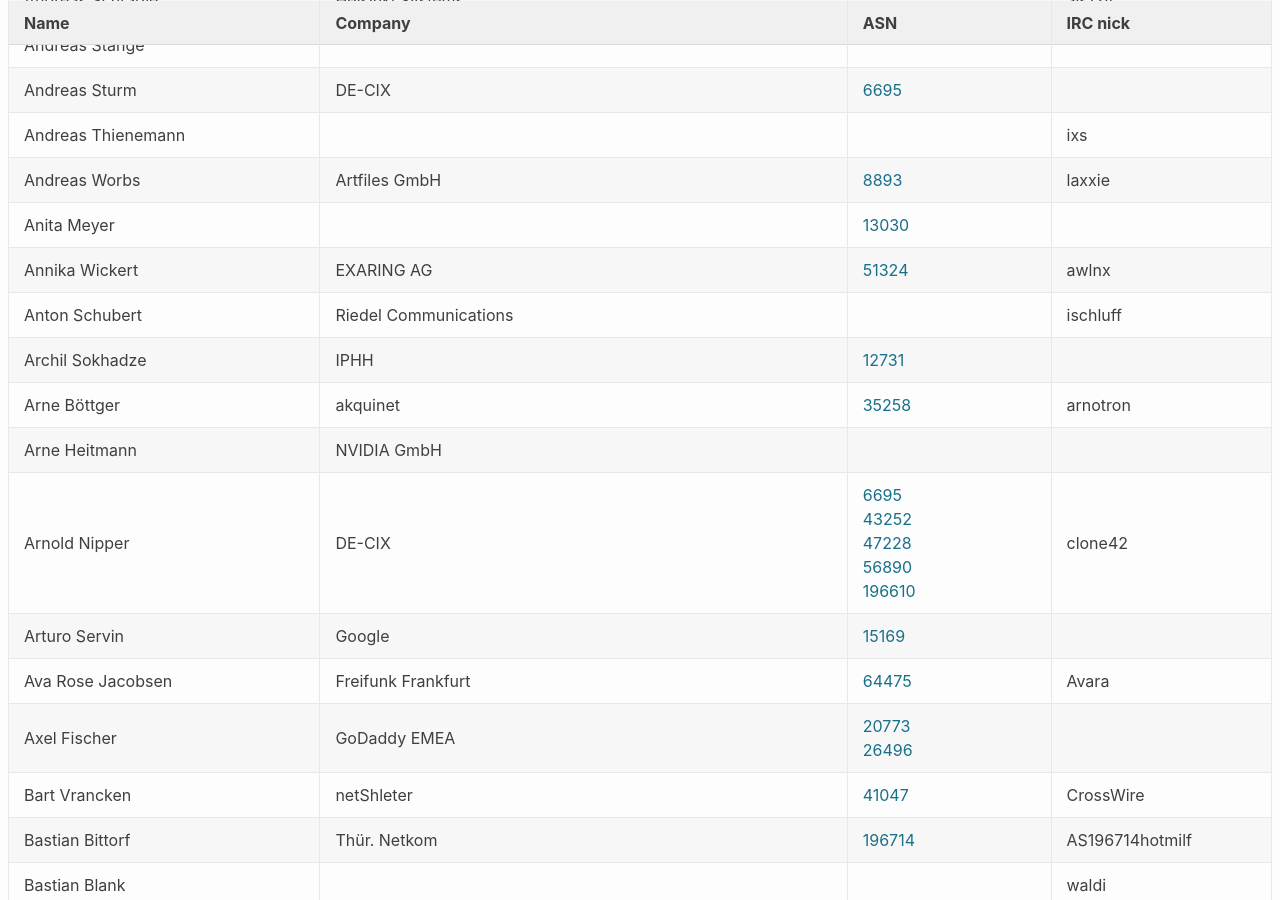
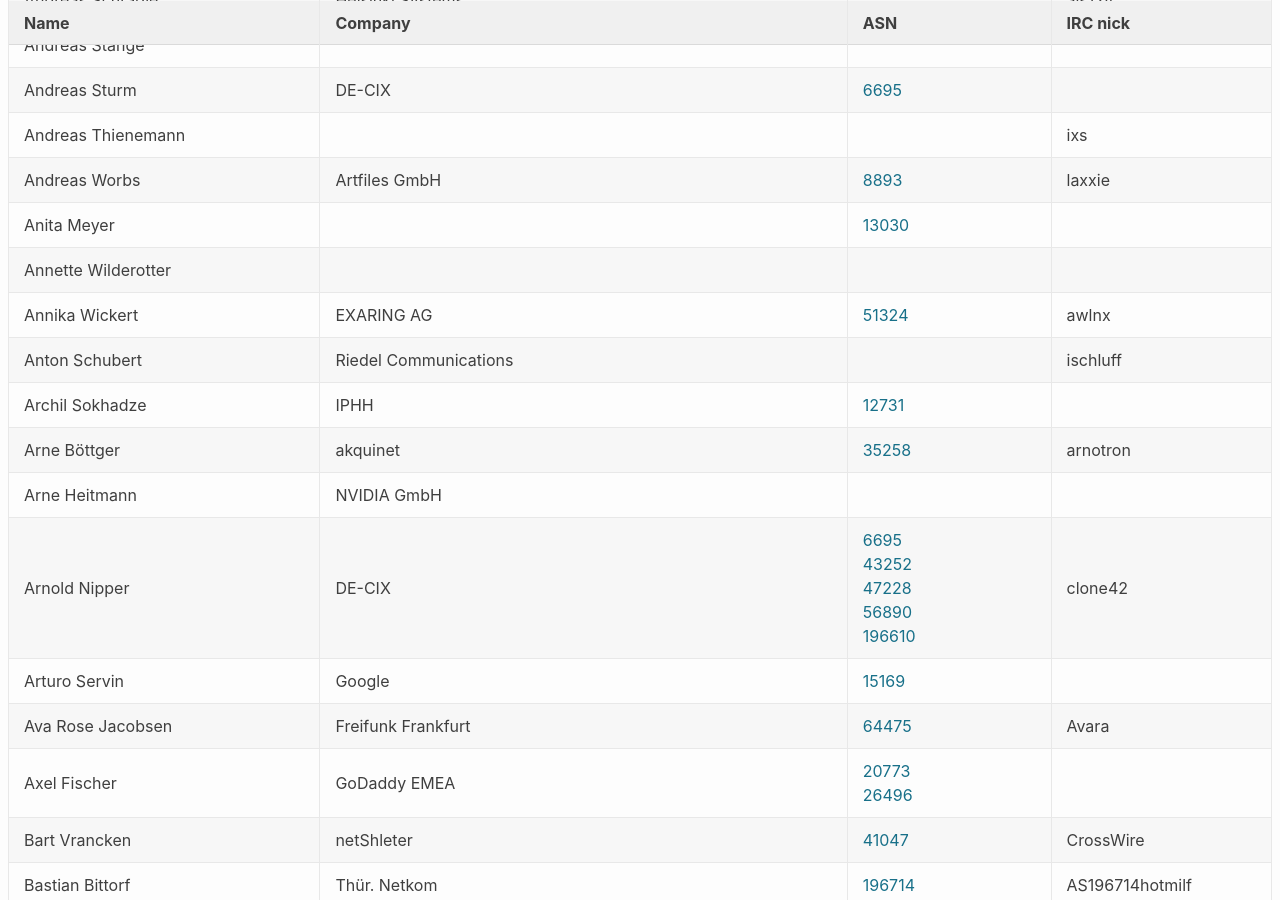
Before and after one commit to denog/pretix-attendeelist, a Jekyll site: the page built from index.markdown, in a window 1280 px wide and 900 px high, scrolled down 661 px. Built offline with Jekyll 4.4.1, drawn with Linux system fonts in a browser that asks for light colours.

Commit message:
Latest data: Tue Oct 27 11:50:13 UTC 2020

```diff
--- a/_data/attendees.json
+++ b/_data/attendees.json
@@ -114,6 +114,12 @@
     "asn": "13030"
   },
   {
+    "name": "Annette Wilderotter",
+    "company": null,
+    "irc": null,
+    "asn": null
+  },
+  {
     "name": "Annika Wickert",
     "company": "EXARING AG",
     "irc": "awlnx",
```
